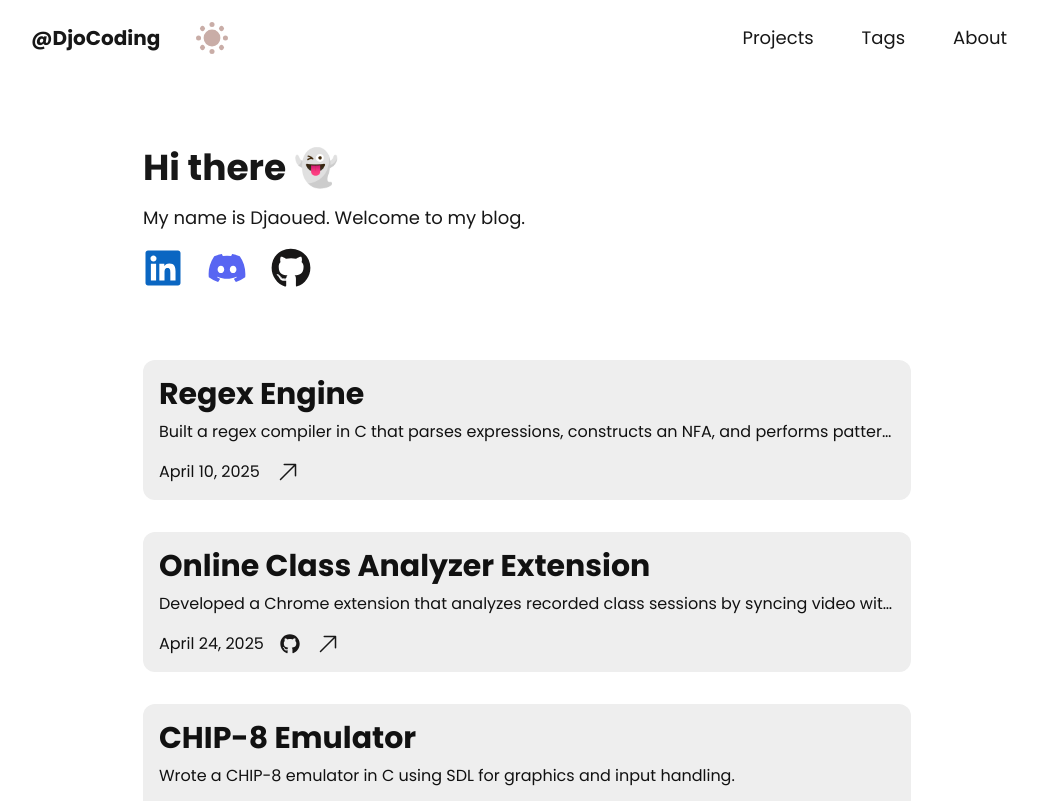
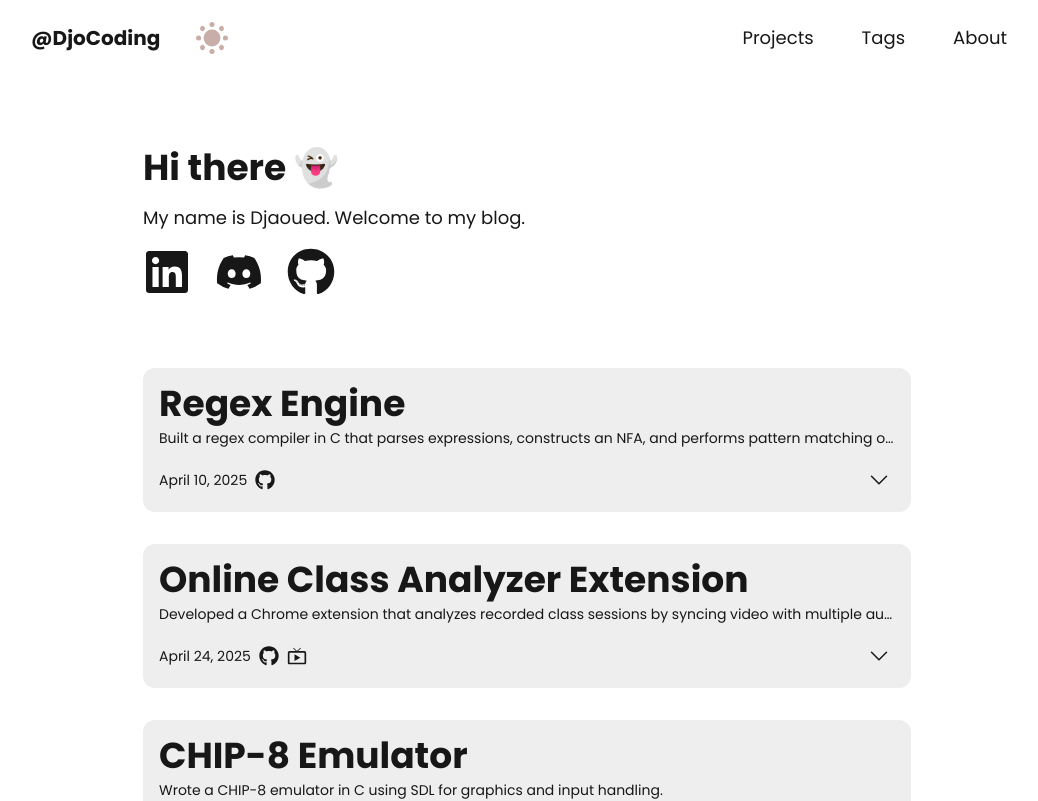
Before and after one commit to DjoCoding/Blog, a Next.js app: page / in a window 1280 px wide. Shown: the top 801 px of the page, without its empty margins (113-1151 px from the left). Built offline with nearby package versions, Linux system fonts and the light colour scheme.

Commit message:
bugs fixed

```diff
--- a/package.json
+++ b/package.json
@@ -11,6 +11,7 @@
   "dependencies": {
     "@tailwindcss/typography": "^0.5.16",
     "gray-matter": "^4.0.3",
+    "hamburger-react": "^2.5.2",
     "next": "15.3.1",
     "react": "^19.0.0",
     "react-dom": "^19.0.0",
--- a/src/app/projects/[slug]/not-found.tsx
+++ b/src/app/projects/[slug]/not-found.tsx
@@ -9,8 +9,8 @@ export const metadata: Metadata = {
 
 export default function NotFound() {
   return (
-    <div className="grow flex items-center justify-center">
-      <p className="text-xl lg:text-3xl text-foreground">
+    <div className="px-4 grow flex items-center justify-center">
+      <p className="text-lg lg:text-3xl text-foreground">
         Sorry, blog content is not written yet!
       </p>
     </div>
--- a/src/app/projects/[slug]/page.tsx
+++ b/src/app/projects/[slug]/page.tsx
@@ -1,9 +1,15 @@
+import { notFound } from "next/navigation";
+import Link from "next/link";
+import { Metadata } from "next";
+
 import path from "path";
 import fs from "fs";
-import { notFound } from "next/navigation";
+
+import { IProject } from "@/types";
+import { ColorMap, PersonalProjects } from "@/constants";
+import { cn } from "@/utils";
 import MarkdownContent from "@/components/MarkdownContent";
-import { Metadata } from "next";
-import { PersonalProjects } from "@/constants";
+import Icon from "@/components/Icon";
 
 export async function generateMetadata({
   params,
@@ -32,15 +38,15 @@ async function getProject(title: string) {
     "src/projects",
     `${title}/content.md`
   );
-  if (!fs.existsSync(filepath)) {
-    return null;
-  }
+
+  if (!fs.existsSync(filepath)) return null;
 
   const content = fs.readFileSync(filepath, "utf-8");
+  const data = PersonalProjects.find((project) => project.title) as IProject;
 
   return {
-    title,
     content,
+    data,
   };
 }
 
@@ -51,13 +57,24 @@ interface ProjectPageProps {
 export default async function ProjectPage({ params }: ProjectPageProps) {
   const { slug } = await params;
   const project = await getProject(slug);
-  if (project === null) {
-    return notFound();
-  }
-  const { content } = project;
+  if (project === null) return notFound();
+  const { content, data } = project;
 
   return (
-    <main className="w-full max-w-[768px] mx-auto mt-4 px-4">
+    <main className="w-full max-w-[768px] mx-auto px-4 flex flex-col gap-2">
+      <div className="py-4 flex items-center gap-4">
+        {data.links.map((link) => (
+          <div className="w-fit flex items-center py-2" key={link.href}>
+            <Link href={link.href}>
+              <Icon
+                icon={link.icon}
+                className={cn("theme-animate text-4xl", ColorMap[link.for])}
+              ></Icon>
+            </Link>
+          </div>
+        ))}
+      </div>
+      <div className="flex flex-wrap gap-4 items-center">{}</div>
       <MarkdownContent content={content} />
     </main>
   );
--- /dev/null
+++ b/src/components/ExpandButton.tsx
@@ -0,0 +1,38 @@
+import { cn } from "@/utils";
+
+interface ExpandButtonProps {
+  toggle: () => void;
+  isExpanded: boolean;
+}
+
+export default function ExpandButton({
+  toggle,
+  isExpanded,
+}: ExpandButtonProps) {
+  return (
+    <button
+      type="button"
+      onClick={toggle}
+      className="z-2 text-foreground p-1 theme-animate rounded hover:bg-foreground hover:text-background transition-colors duration-200 cursor-pointer"
+      aria-label="Open options"
+    >
+      <svg
+        xmlns="http://www.w3.org/2000/svg"
+        fill="none"
+        viewBox="0 0 24 24"
+        strokeWidth={1.5}
+        stroke="currentColor"
+        className={cn(
+          "size-6 theme-animate transition-[rotate] duration-300",
+          isExpanded ? "rotate-180" : "rotate-0"
+        )}
+      >
+        <path
+          strokeLinecap="round"
+          strokeLinejoin="round"
+          d="m19.5 8.25-7.5 7.5-7.5-7.5"
+        />
+      </svg>
+    </button>
+  );
+}
--- /dev/null
+++ b/src/components/Icon.tsx
@@ -0,0 +1,12 @@
+import { iconMap } from "@/types";
+import { cn } from "@/utils";
+
+interface IconProps {
+  icon: keyof typeof iconMap;
+  className: string;
+}
+
+export default function Icon({ icon, className = "" }: IconProps) {
+  const Icon = iconMap[icon];
+  return <Icon className={cn("theme-animate text-foreground", className)} />;
+}
--- a/src/components/Menu.tsx
+++ b/src/components/Menu.tsx
@@ -18,7 +18,7 @@ export default function Menu() {
       <MenuButton isMenuOpened={isMenuOpened} onClick={toggle} />
       <nav
         className={cn(
-          "absolute inset-0 bg-black transition-all duration-300 lg:static lg:bg-transparent lg:h-fit",
+          "z-900 absolute inset-0 bg-black transition-all duration-300 lg:static lg:bg-transparent lg:h-fit",
           isMenuOpened ? "max-lg:translate-x-[0%]" : "max-lg:translate-x-[100%]"
         )}
       >
--- a/src/components/MenuButton.tsx
+++ b/src/components/MenuButton.tsx
@@ -19,7 +19,7 @@ export default function MenuButton({
       <span
         className={cn(
           "block h-0.5 w-8 bg-foreground transition-transform duration-300 ease-in-out",
-          isMenuOpened ? "rotate-45 translate-y-4" : ""
+          isMenuOpened ? "rotate-45 translate-y-3 translate-x-0.4" : ""
         )}
       />
       <span
@@ -31,7 +31,7 @@ export default function MenuButton({
       <span
         className={cn(
           "block h-0.5 w-8 bg-foreground transition-transform duration-300 ease-in-out",
-          isMenuOpened ? "-rotate-45 -translate-y-4" : ""
+          isMenuOpened ? "-rotate-45 -translate-y-2" : ""
         )}
       />
     </button>
--- a/src/components/Project.tsx
+++ b/src/components/Project.tsx
@@ -1,54 +1,67 @@
-import { ColorMap } from "@/constants";
+"use client";
+
+import { useState } from "react";
 import { IProject } from "@/types";
 import { cn, formatDate } from "@/utils";
 import Link from "next/link";
-import { FaGithub } from "react-icons/fa";
+import ExpandButton from "./ExpandButton";
+import Icon from "./Icon";
 
 interface ProjectProps {
   project: IProject;
 }
 
 export default function Project({ project }: ProjectProps) {
+  const [isExpanded, setIsExpanded] = useState<boolean>(false);
+  const toggle = () => setIsExpanded((prev) => !prev);
+
   return (
+    <article
+      className="group w-[calc(100%-30px)] lg:w-full theme-animate px-4 py-4 rounded-xl bg-card flex flex-col gap-1 mx-auto h-full"
+      aria-labelledby={`project-${project.name}`}
+    >
+      <header className="flex flex-col gap-1">
         <Link
+          className="theme-animate text-foreground font-bold text-2xl lg:text-4xl h-full"
           href={`/projects/${project.name}`}
-      className="group w-[calc(100%-30px)] lg:w-full theme-animate px-4 py-4 rounded-xl bg-card flex flex-col gap-2 mx-auto"
         >
-      <h2 className="theme-animate text-2xl lg:text-3xl font-bold text-primary">
           {project.title}
-      </h2>
-      <p className="theme-animate text-[12px] lg:text-[16px] text-primary truncate">
+        </Link>
+        <p className="theme-animate text-foreground text-sm truncate">
           {project.description}
         </p>
-      <div className="hidden lg:block max-h-0 group-hover:max-h-200 transition-[max-height] duration-300 ease-in-out">
-        <p className="opacity-0 group-hover:opacity-100 transition-all duration-300 text-foreground text-[16px]">
+      </header>
+      <div
+        className={cn(
+          "py-1 w-full transition-[max-height] duration-300 overflow-hidden",
+          isExpanded
+            ? "max-h-200 pointer-events-auto"
+            : "max-h-0 pointer-events-none"
+        )}
+      >
+        <p
+          style={{
+            transition: "opacity 0.3s ease",
+          }}
+          className={cn(
+            "text-sm text-foreground theme-animate",
+            isExpanded ? "opacity-100" : "opacity-0"
+          )}
+        >
           {project.subDescription}
         </p>
       </div>
-      <div className="flex gap-4 items-center">
-        <p className="theme-animate text-[12px] lg:text-[16px] text-primary">
+      <footer className="flex justify-between items-center">
+        <div className="flex items-center gap-2">
+          <p className="theme-animate text-foreground text-sm">
             {formatDate(project.createdAt)}
           </p>
-        {project.github !== null && (
-          <FaGithub className={cn("theme-animate text-xl", ColorMap.github)} />
-        )}
-        {project.live !== null && (
-          <svg
-            xmlns="http://www.w3.org/2000/svg"
-            fill="none"
-            viewBox="0 0 24 24"
-            strokeWidth={1.5}
-            stroke="currentColor"
-            className="theme-animate size-6 text-foreground"
-          >
-            <path
-              strokeLinecap="round"
-              strokeLinejoin="round"
-              d="m4.5 19.5 15-15m0 0H8.25m11.25 0v11.25"
-            />
-          </svg>
-        )}
+          {project.links.map((link) => (
+            <Icon key={link.href} icon={link.icon} className="text-xl" />
+          ))}
         </div>
-    </Link>
+        <ExpandButton toggle={toggle} isExpanded={isExpanded} />
+      </footer>
+    </article>
   );
 }
--- a/src/components/Projects.tsx
+++ b/src/components/Projects.tsx
@@ -5,8 +5,8 @@ import Project from "./Project";
 export default function Projects() {
   return (
     <ul className="w-full flex flex-col gap-8 grow">
-      {PersonalProjects.map((project, index) => (
-        <li className="w-full" key={index}>
+      {PersonalProjects.map((project) => (
+        <li className="w-full" key={project.description}>
           <Project project={project} />
         </li>
       ))}
--- a/src/components/Welcome.tsx
+++ b/src/components/Welcome.tsx
@@ -1,12 +1,14 @@
 import React from "react";
 
-import { ColorMap, PersonalLinks } from "@/constants";
-import { cn } from "@/utils";
+import { PersonalLinks } from "@/constants";
+import Icon from "./Icon";
 
 export default function Welcome() {
   return (
     <div className="px-4 lg:px-0 py-2 w-full my-16 flex flex-col gap-4">
-      <h1 className="theme-animate text-4xl font-bold text-foreground">Hi there 👻</h1>
+      <h1 className="theme-animate text-4xl font-bold text-foreground">
+        Hi there 👻
+      </h1>
       <p className="theme-animate text-lg font-normal text-foreground">
         My name is Djaoued. Welcome to my blog.
       </p>
@@ -14,12 +16,7 @@ export default function Welcome() {
         {PersonalLinks.map((link) => (
           <li key={link.for}>
             <a target="blank" href={link.href}>
-              {
-                <link.icon
-                  size={40}
-                  className={cn("theme-animate bg-background", ColorMap[link.for])}
-                />
-              }
+              <Icon icon={link.icon} className="theme-animate text-5xl" />
             </a>
           </li>
         ))}
--- a/src/constants/index.ts
+++ b/src/constants/index.ts
@@ -1,6 +1,28 @@
-import { INavBarLink, IPersonalLink, IProject } from "@/types";
-import { FaLinkedin, FaDiscord, FaGithub } from "react-icons/fa";
+import { INavBarLink, ILinkIcon, IProject, iconMap } from "@/types";
 
+function getLinkIcon(icon: keyof typeof iconMap, href: string, ffor: string): ILinkIcon {
+    return {
+        icon,
+        href,
+        for: ffor
+    } as ILinkIcon;
+}
+
+function LinkedinLink(href: string): ILinkIcon {
+    return getLinkIcon("FaLinkedin", href, "linkedin");
+}
+
+function GithubLink(href: string): ILinkIcon {
+    return getLinkIcon("FaGithub", href, "github");
+}
+
+function DiscordLink(href: string): ILinkIcon {
+    return getLinkIcon("FaDiscord", href, "discord");
+}
+
+function LiveLink(href: string): ILinkIcon {
+    return getLinkIcon("MdLiveTv", href, "live");
+}
 
 export const NavBarLinks: INavBarLink[] = [
     {
@@ -17,28 +39,17 @@ export const NavBarLinks: INavBarLink[] = [
     }
 ]
 
-export const PersonalLinks: IPersonalLink[] = [
-    {
-        icon: FaLinkedin,
-        href: 'https://www.linkedin.com/in/djaoued-mohammed-bouhadda-802280284/',
-        for: "linkedin"
-    },
-    {
-        icon: FaDiscord,
-        href: '',
-        for: "discord"
-    },
-    {
-        icon: FaGithub,
-        href: 'https://github.com/DjoCoding',
-        for: "github"
-    }
+export const PersonalLinks: ILinkIcon[] = [
+    LinkedinLink("https://www.linkedin.com/in/djaoued-mohammed-bouhadda-802280284/"),
+    DiscordLink(""),
+    GithubLink("https://github.com/DjoCoding")
 ]
 
 export const ColorMap: Record<string, string> = {
     linkedin: "text-linkedin",
     discord: "text-discord",
-    github:  "text-github"
+    github:  "text-github",
+    live:    "text-foreground"
 }
 
 export const PersonalProjects: IProject[] = [
@@ -49,8 +60,9 @@ export const PersonalProjects: IProject[] = [
         time: "10h",
         createdAt: new Date("2025-04-10"),
         subDescription: "This project involved building a complete regular expression engine from scratch in C, starting from tokenizing the input pattern, parsing it into an abstract syntax tree using recursive descent, compiling the AST into a non-deterministic finite automaton (NFA), and implementing a matcher that simulates the NFA on input strings. It deepened my understanding of formal languages, state machines, and compiler principles, while also reinforcing manual memory management and low-level system programming in C.",
-        github: null,
-        live: "https://github.com/DjoCoding/regex"
+        links: [
+            GithubLink("https://github.com/DjoCoding/regex")
+        ]
     },
     {
         title: "Online Class Analyzer Extension",
@@ -59,8 +71,10 @@ export const PersonalProjects: IProject[] = [
         time: "15h",
         createdAt: new Date("2025-04-24"),
         subDescription: "Designed to improve post-class evaluation, this extension records online class sessions, collects separate audio tracks for students and the teacher, and then sends them along with the video to a backend system. The backend synchronizes them using FFmpeg and extracts metrics such as speaker activity, silence detection, and speech sentiment. It leverages AI models for voice detection and evaluates engagement based on dialogue analysis. This project demonstrated the integration of frontend browser extension APIs with media processing and AI on the server side.",
-        github: "https://github.com/DjoCoding/Moathiq-MVP",
-        live: "https://moathiq-mvp.vercel.app/"
+        links: [
+            GithubLink("https://github.com/DjoCoding/Moathiq"),
+            LiveLink("https://moathiq-mvp.vercel.app/")
+        ]
     },
     {
         title: "CHIP-8 Emulator",
@@ -69,8 +83,9 @@ export const PersonalProjects: IProject[] = [
         time: "12h",
         createdAt: new Date("2025-04-05"),
         subDescription: "A low-level systems project that involved implementing the full instruction set of the CHIP-8 virtual machine, including memory management, register simulation, timers, and display handling using SDL2. The emulator supports loading and running original CHIP-8 ROMs and renders the display at 60Hz. It was a hands-on experience in decoding binary opcodes, managing emulated hardware, and integrating audio/keyboard I/O. This project improved my debugging skills and reinforced my understanding of CPU architecture and binary-level computation.",
-        github: "https://github.com/DjoCoding/c8",
-        live: null
+        links: [
+            GithubLink("https://github.com/DjoCoding/c8")
+        ]
     },
     {
         title: "Generic Hashmap in C",
@@ -79,7 +94,6 @@ export const PersonalProjects: IProject[] = [
         time: "6h",
         createdAt: new Date("2025-05-01"),
         subDescription: "The goal was to write a reusable, type-generic hashmap data structure using preprocessor macros. It supports insertion, lookup, deletion, and resizing with open addressing or chaining strategies. I implemented both linear probing and separate chaining versions, explored hash function design (e.g., djb2), and handled memory allocation dynamically. This project sharpened my macro usage and helped me understand how C libraries (like GLib or STB) achieve generic-like behavior. It's structured in a header-only, portable way to be easily reused.",
-        github: null,
-        live: null
+        links: []
     }
 ];
--- a/src/types/index.ts
+++ b/src/types/index.ts
@@ -1,5 +1,13 @@
 import React from "react";
-import { IconType } from "react-icons";
+import { FaLinkedin, FaDiscord, FaGithub } from "react-icons/fa";
+import { MdLiveTv } from "react-icons/md";
+
+export const iconMap = {
+    FaGithub,
+    FaDiscord,
+    FaLinkedin,
+    MdLiveTv
+}
 
 export interface LayoutBasicProps {
     children: Readonly<React.ReactNode>
@@ -10,8 +18,8 @@ export interface INavBarLink {
     href: string;
 }
 
-export interface IPersonalLink {
-    icon: IconType;
+export interface ILinkIcon {
+    icon: keyof typeof iconMap;
     href: string;
     for: string;
 }
@@ -23,6 +31,5 @@ export interface IProject {
     subDescription: string | null;
     time: string;
     createdAt: Date;
-    github: string | null;
-    live: string | null;
+    links: ILinkIcon[];
 }
```
Also changed, not shown: 1 other file (tests, documents, lock files or other folders). Lines whose indentation alone changed are shown as unchanged.
